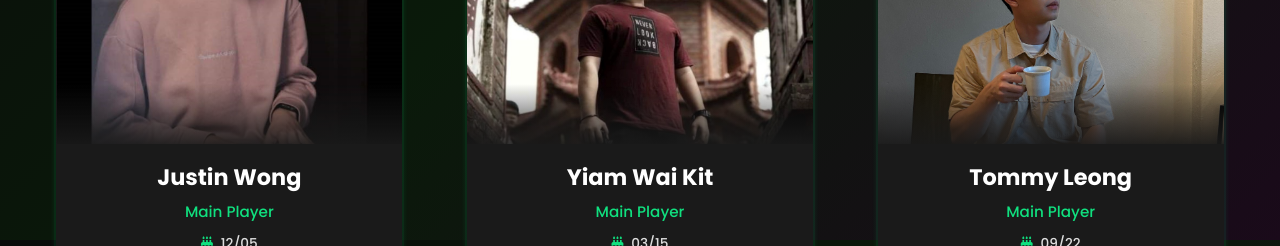
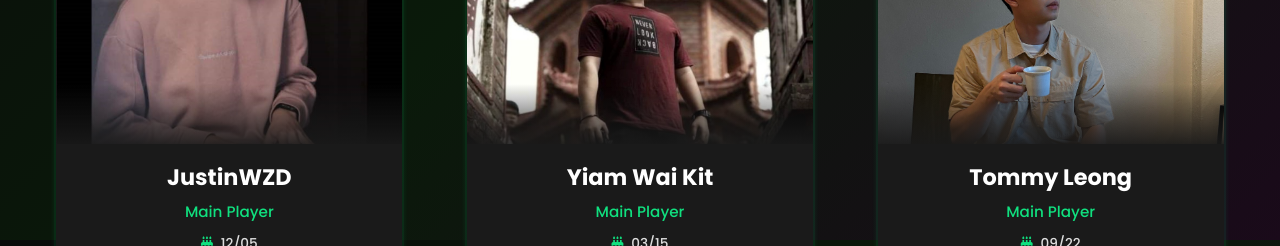
Before and after one commit to huatzhi/MonkiPTCG-2.0-web, a Next.js app in the folder monkiptcg-next/: page /team-members in a window 1280 px wide. Shown: the part 2160-2406 px from the top of the page. Built offline with nearby package versions, Linux system fonts and the light colour scheme.

Commit message:
Update team members page and system files

```diff
--- a/monkiptcg-next/src/app/team-members/page.js
+++ b/monkiptcg-next/src/app/team-members/page.js
@@ -350,7 +350,7 @@ export default function TeamMembersPage() {
                           <img src="/images/team/players/player1.jpg" alt="Player 1" />
                         </div>
                         <div className="member-info">
-                          <h3>Justin Wong</h3>
+                          <h3>JustinWZD</h3>
                           <p className="role">Main Player</p>
                           <div className="birthday">
                               <i className="fas fa-birthday-cake"></i>
@@ -368,8 +368,16 @@ export default function TeamMembersPage() {
                         <div className="achievements-section">
                           <h5>Tournament Achievements</h5>
                           <ul className="achievements-list">
-                              <li>2025 Penang UBL 2nd place</li>
-                            </ul>
+                            <li>Regional League Malaysia 2023-2024 Vol.2  Master - Top 41  12/02/2023</li>
+                            <li>ERICFUN Championship - Top 3   09/09/2024</li>
+                            <li>GBL 2024-25 Season 1 Malaysia Cardinals Hobby -  Top6  10/19/2024</li>
+                            <li>GBL 2024-25 Season 1 Malaysia Deck Out Den -  Top 2  10/25/2024</li>
+                            <li>UBl 2024-25 Season 1 Malaysia Toysbar - Top 6   11/06/2024</li>
+                            <li>UBl 2024-25 Season 2 Malaysia Toysbar - Top 12  01/08/2025</li>
+                            <li>UBl 2024-25 Season 3 Malaysia Atlas Gamer - Top 11  03/01/2025</li>
+                            <li>UBl 2024-25 Season 3 Malaysia Peneng - Top 2   03/22/2025</li>
+                            <li>Player Ranking 2025 - Top14</li>
+                          </ul>
                               </div>
                         <div className="favorite-pokemon-section">
                           <h5>Favorite Pokemon</h5>
```
Also changed, not shown: 1 other file (tests, documents, lock files or other folders).
